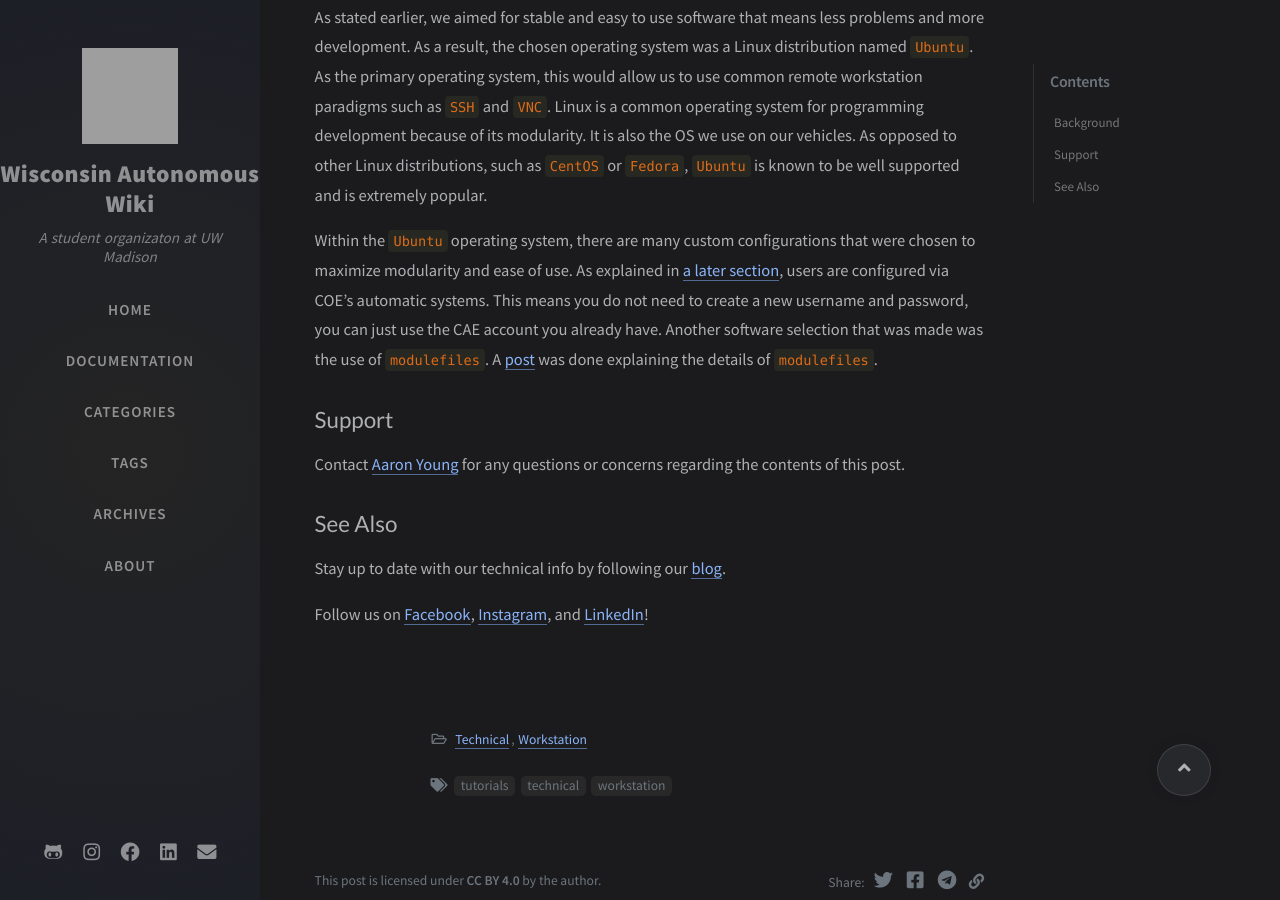
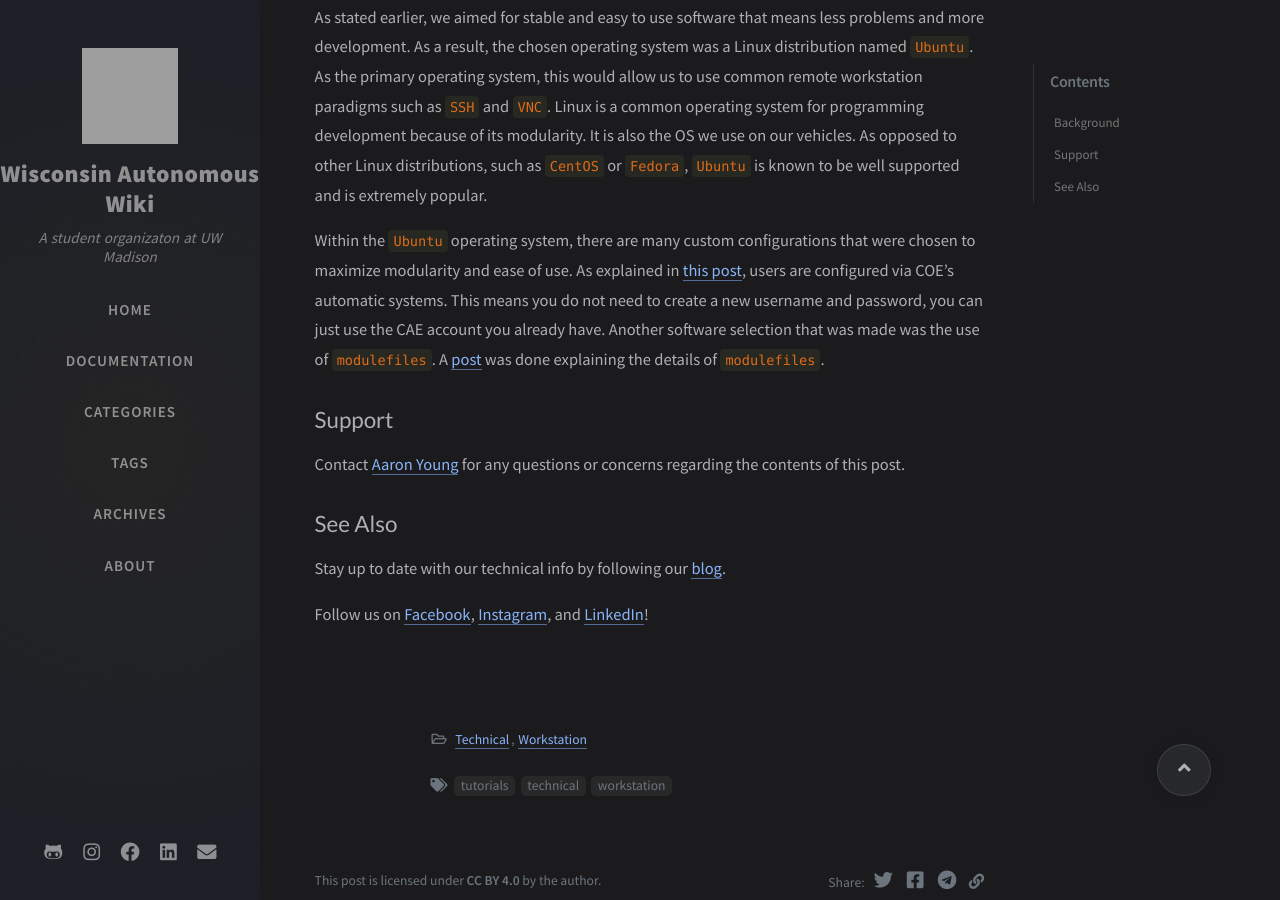
Before and after one commit to danieldmiller/WisconsinAutonomous.github.io, a Jekyll site: the page built from _posts/workstation/2021-1-16-work-station-info.md, in a window 1280 px wide and 900 px high, scrolled down 1190 px. Built offline with Jekyll 4.4.1, drawn with Linux system fonts in a browser that asks for light colours; nearby versions of some CDN libraries; comment, search, counter and statistics services are not loaded; grey boxes are pictures that could not be loaded.

Commit message:
Fixed broken link

```diff
--- a/_posts/workstation/2021-1-16-work-station-info.md
+++ b/_posts/workstation/2021-1-16-work-station-info.md
@@ -33,7 +33,7 @@ We didn't skimp on our computer components. We spent quite a bit on parts so tha
 
 As stated earlier, we aimed for stable and easy to use software that means less problems and more development. As a result, the chosen operating system was a Linux distribution named `Ubuntu`. As the primary operating system, this would allow us to use common remote workstation paradigms such as `SSH` and `VNC`. Linux is a common operating system for programming development because of its modularity. It is also the OS we use on our vehicles. As opposed to other Linux distributions, such as `CentOS` or `Fedora`, `Ubuntu` is known to be well supported and is extremely popular.
 
-Within the `Ubuntu` operating system, there are many custom configurations that were chosen to maximize modularity and ease of use. As explained in [a later section](#cae-account), users are configured via COE's automatic systems. This means you do not need to create a new username and password, you can just use the CAE account you already have. Another software selection that was made was the use of `modulefiles`. A [post](/posts/modules) was done explaining the details of `modulefiles`.
+Within the `Ubuntu` operating system, there are many custom configurations that were chosen to maximize modularity and ease of use. As explained in [this post](/posts/ssh/#work-station-setup), users are configured via COE's automatic systems. This means you do not need to create a new username and password, you can just use the CAE account you already have. Another software selection that was made was the use of `modulefiles`. A [post](/posts/modules) was done explaining the details of `modulefiles`.
 
 ## Support
 
```
Also changed, not shown: _posts/workstation/2021-1-29-vnc.md (+1 -0 lines).
